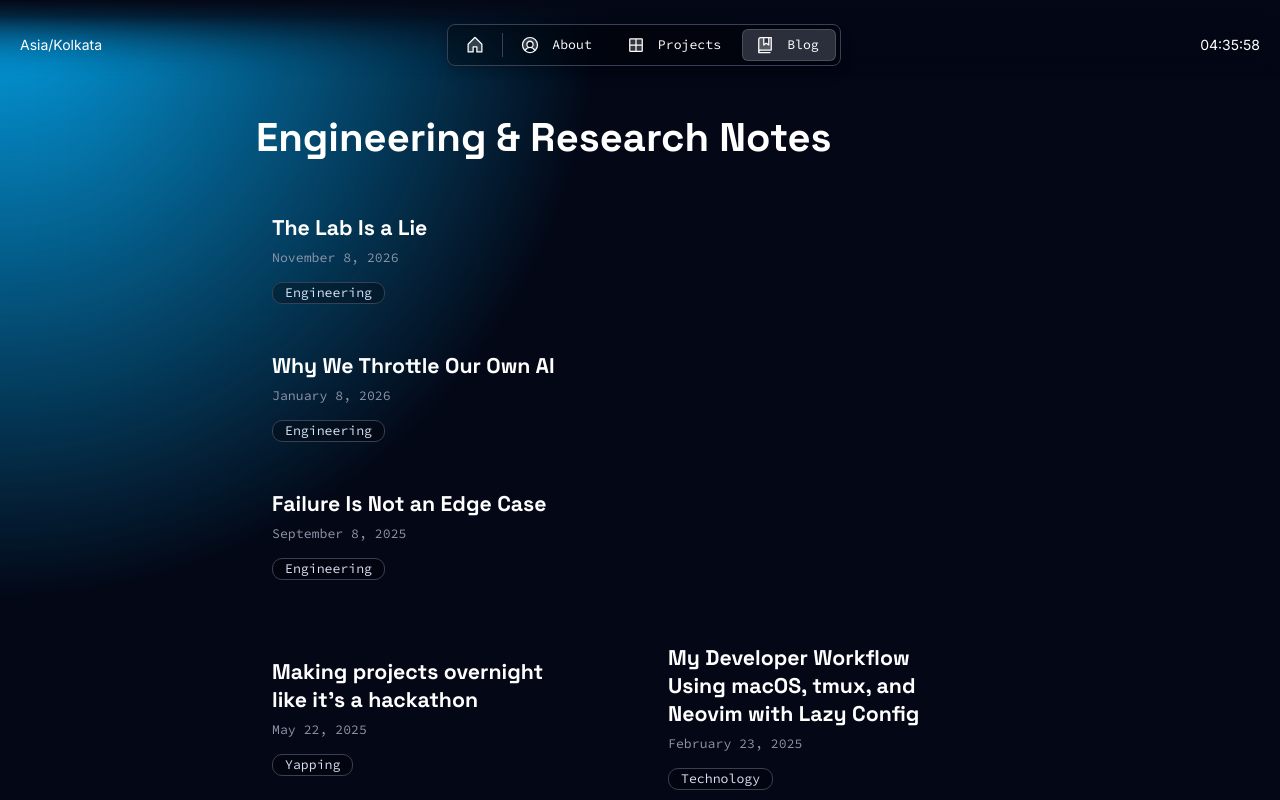
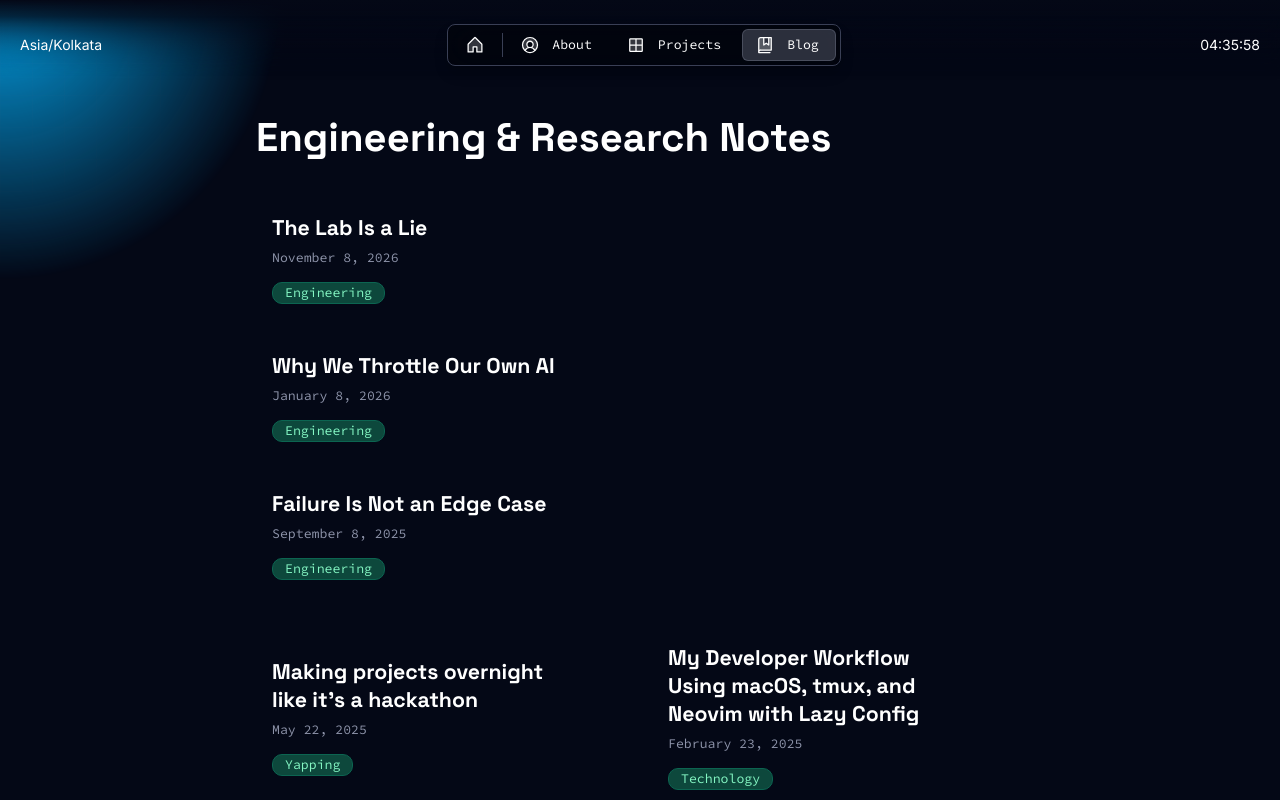
Before and after one commit to DkrDante/portfolio, a Next.js app: page /blog in a window 1280 px wide. Shown: the top 800 px of the page. Built offline with nearby package versions, Linux system fonts and the light colour scheme.

Commit message:
fix: visual changes

```diff
--- a/package.json
+++ b/package.json
@@ -39,6 +39,7 @@
     "@types/react": "^18",
     "@types/react-dom": "^18",
     "eslint": "^9.27.0",
+    "playwright": "^1.62.1",
     "postcss-custom-media": "^10.0.7",
     "postcss-flexbugs-fixes": "^5.0.2",
     "typescript": "^5"
--- a/src/app/resources/config.js
+++ b/src/app/resources/config.js
@@ -18,7 +18,7 @@ const style = {
   theme: "dark", // dark | light
   neutral: "slate", // sand | gray | slate
   brand: "cyan", // blue | indigo | violet | magenta | pink | red | orange | yellow | moss | green | emerald | aqua | cyan
-  accent: "orange", // blue | indigo | violet | magenta | pink | red | orange | yellow | moss | green | emerald | aqua | cyan
+  accent: "emerald", // blue | indigo | violet | magenta | pink | red | orange | yellow | moss | green | emerald | aqua | cyan
   solid: "color", // color | contrast
   solidStyle: "flat", // flat | plastic
   border: "conservative", // rounded | playful | conservative
@@ -31,7 +31,7 @@ const effects = {
     cursor: true,
     x: 0,
     y: 0,
-    radius: 75,
+    radius: 35,
   },
   gradient: {
     display: true,
--- a/src/components/blog/Post.tsx
+++ b/src/components/blog/Post.tsx
@@ -48,7 +48,7 @@ export default function Post({ post, thumbnail }: PostProps) {
             {formatDate(post.metadata.publishedAt, false)}
           </Text>
           {post.metadata.tag && (
-            <Tag className="mt-8" label={post.metadata.tag} variant="neutral" />
+            <Tag className="mt-8" label={post.metadata.tag} variant="accent" />
           )}
         </Column>
       </Flex>
```
Also changed, not shown: 1 other file (tests, documents, lock files or other folders).
